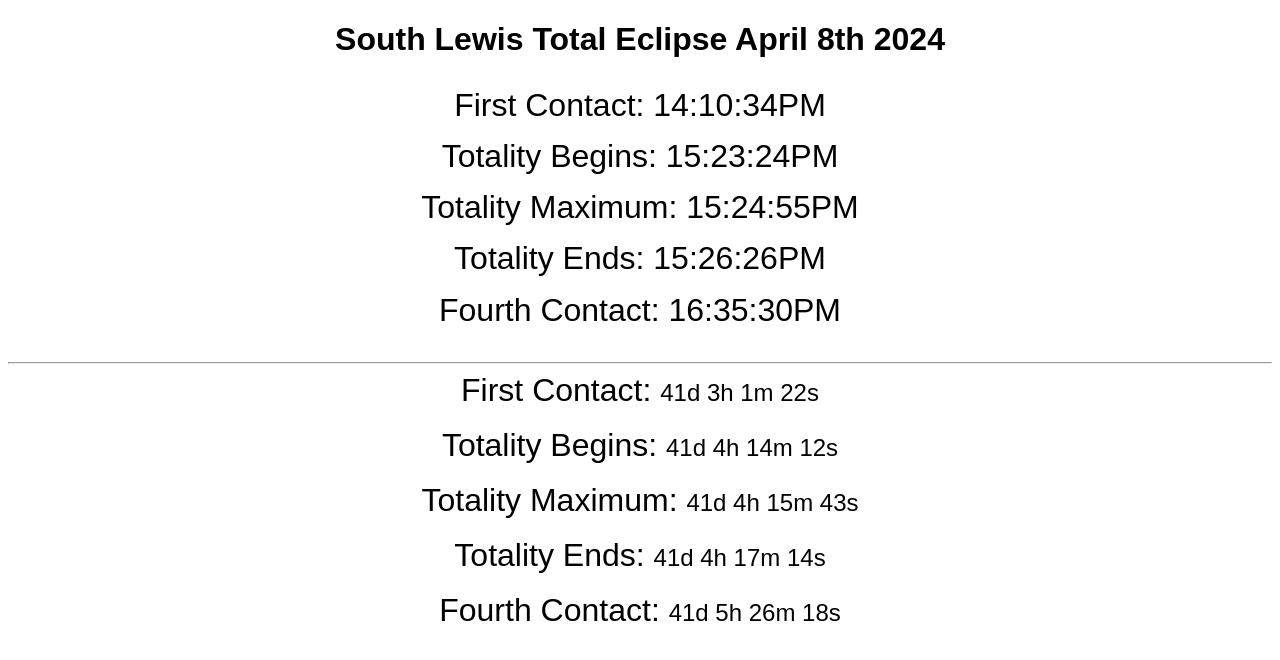
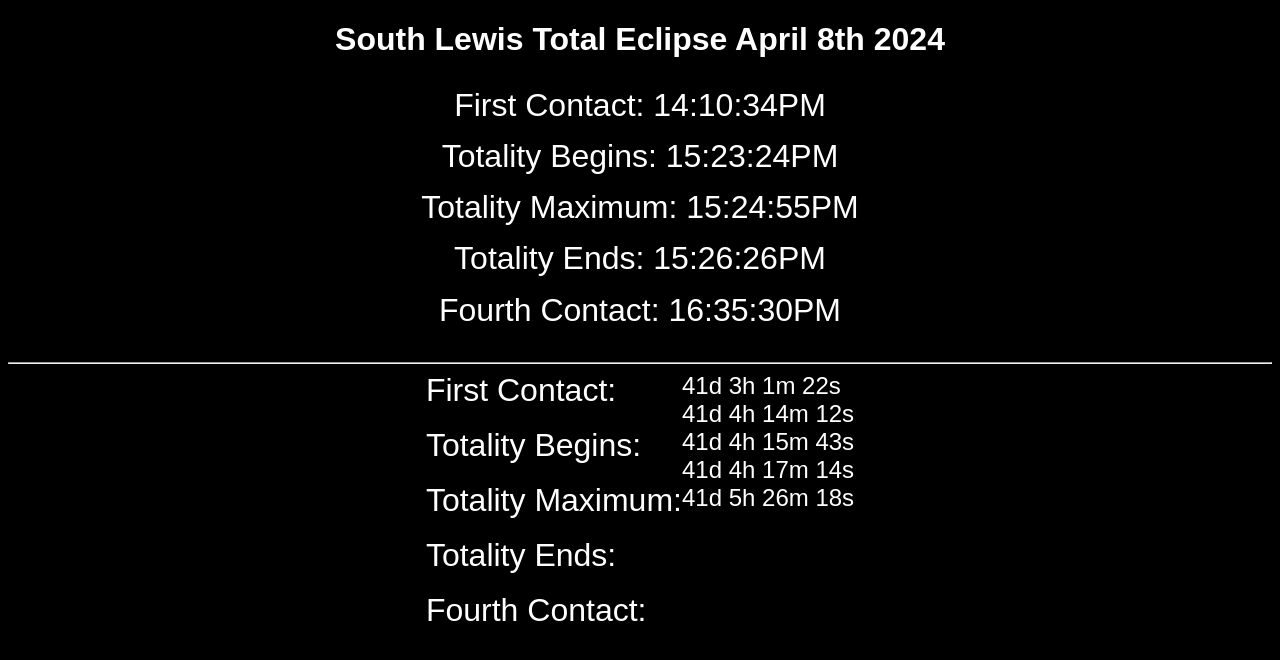
Before and after one commit to rlawry/eclipse-timer, a plain HTML site: page index.html in a window 1280 px wide. Drawn offline with Linux system fonts and the light colour scheme.

Commit message:
color and columns

```diff
--- a/index.html
+++ b/index.html
@@ -8,6 +8,8 @@
         body {
             font-family: Arial, sans-serif;
             text-align: center;
+            background-color: black;
+            color: white;
         }
         .countdown {
             font-size: 1.5rem;
@@ -19,18 +21,44 @@
         .aych1{
             font-size: 2rem;
         }
+        .panel{
+            display: flex;
+            flex-direction: row;
+            justify-content: center;
+        }
+        .row{
+            display: flex;
+            flex-direction: row;
+            align-items: stretch;
+        }
+        .column{
+            flex-direction: column;
+            text-align: left;
+        }
     </style>
 </head>
 <body>
     <h1>South Lewis Total Eclipse April 8th 2024</h1>
     <div class="times" id="targetTimes"></div><br>
     <hr>
-    <div class="aych1">First Contact: <span class="countdown" id="countdown1"></span></div><br>
-    <div class="aych1">Totality Begins: <span class="countdown" id="countdown2"></span></div><br>
-    <div class="aych1">Totality Maximum: <span class="countdown" id="countdown3"></span></div><br>
-    <div class="aych1">Totality Ends: <span class="countdown" id="countdown4"></span></div><br>
-    <div class="aych1">Fourth Contact: <span class="countdown" id="countdown5"></span></div><br>
-
+    <div class="panel">
+        <div class="row">
+            <div class="column">
+                <div class="aych1">First Contact: </div><br>
+                <div class="aych1">Totality Begins: </div><br>
+                <div class="aych1">Totality Maximum: </div><br>
+                <div class="aych1">Totality Ends: </div><br>
+                <div class="aych1">Fourth Contact: </div><br>
+            </div>
+            <div class="column">
+                <div class="countdown" id="countdown1"></div>
+                <div class="countdown" id="countdown2"></div>
+                <div class="countdown" id="countdown3"></div>
+                <div class="countdown" id="countdown4"></div>
+                <div class="countdown" id="countdown5"></div>
+            </div>
+        </div>
+    </div>
     <script>
         // Target date: April 8th, 2024
         const targetDateFirstContact = new Date('April 8, 2024 14:10:34').getTime();
```
